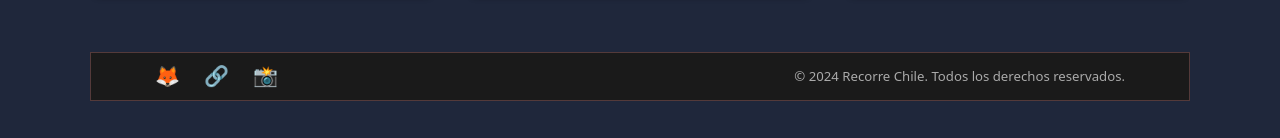
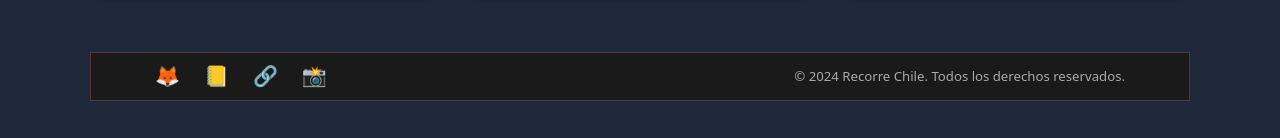
Before and after one commit to angelcorral2021/recorre-chile, an Astro site: page / in a window 1280 px wide. Shown: the part 1697-1835 px from the top of the page. Built offline with nearby package versions, Linux system fonts and the light colour scheme; Astro itself is replaced by a stand-in of ours.

Commit message:
link portfolio

```diff
--- a/src/components/Footer.astro
+++ b/src/components/Footer.astro
@@ -66,7 +66,9 @@
             <a href="https://github.com/angelcorral2021" target="_blank" aria-label="GitHub"
                 >🦊</a
             >
-
+            <a href="https://angelcorral2021.github.io" target="_blank" aria-label="PortFolio"
+                >📒</a
+            >
             <a href="https://www.linkedin.com/in/angelcorral2021/" target="_blank" aria-label="LinkedIn"
                 >🔗</a
             >
```
